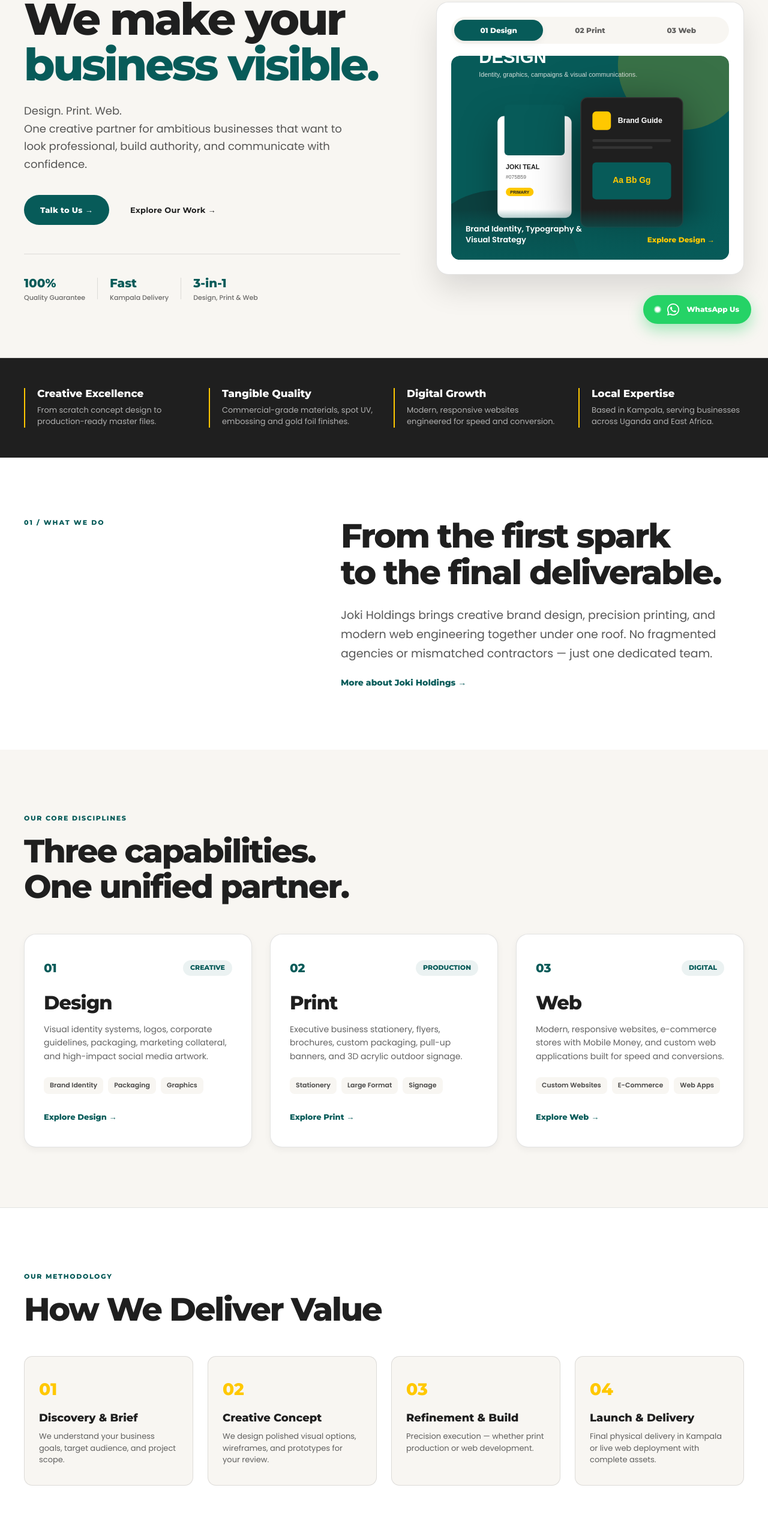
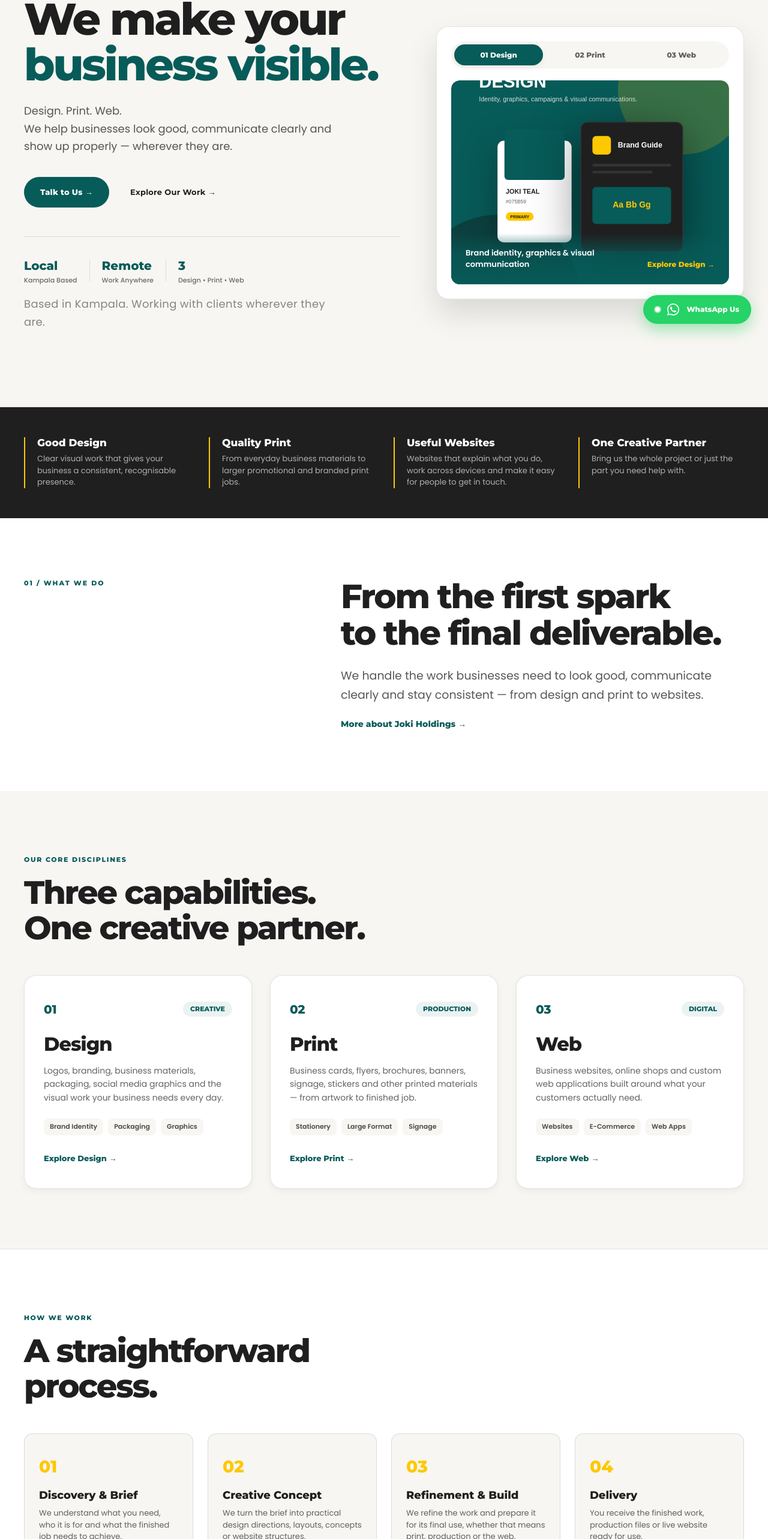
Before and after one commit to Jogeza/joki-holdings, a React (Create React App) app: page / in a window 1280 px wide. Shown: the part 232-2798 px from the top of the page at 60% size. Built offline with nearby package versions, Linux system fonts and the light colour scheme.

Commit message:
feat: develop Joki homepage direction

```diff
--- a/src/App.css
+++ b/src/App.css
@@ -37,7 +37,12 @@
   overflow-x: hidden;
 }
 
-h1, h2, h3, h4, h5, h6 {
+h1,
+h2,
+h3,
+h4,
+h5,
+h6 {
   font-family: 'Montserrat', sans-serif;
   font-weight: 800;
   color: var(--joki-charcoal);
@@ -1536,6 +1541,7 @@
 
 /* RESPONSIVE MEDIA QUERIES */
 @media (max-width: 1024px) {
+
   .joki-hero-grid,
   .joki-intro-grid,
   .joki-content-grid,
@@ -1640,3 +1646,58 @@
     text-align: center;
   }
 }
+
+/* =========================================================
+   JOKI HOMEPAGE MOTION
+   ========================================================= */
+
+.joki-type-cursor {
+  display: inline-block;
+  margin-left: 4px;
+  font-weight: 400;
+  animation: jokiCursorBlink 0.8s steps(1) infinite;
+}
+
+@keyframes jokiCursorBlink {
+
+  0%,
+  45% {
+    opacity: 1;
+  }
+
+  46%,
+  100% {
+    opacity: 0;
+  }
+}
+
+.joki-visual-img {
+  transition:
+    opacity 0.35s ease,
+    transform 0.5s ease;
+}
+
+.joki-visual-display:hover .joki-visual-img {
+  transform: scale(1.015);
+}
+
+.joki-hero-location {
+  margin-top: 1rem;
+  font-size: 0.78rem;
+  letter-spacing: 0.02em;
+  opacity: 0.7;
+}
+
+@media (prefers-reduced-motion: reduce) {
+  .joki-type-cursor {
+    display: none;
+  }
+
+  .joki-visual-img {
+    transition: none;
+  }
+
+  .joki-visual-display:hover .joki-visual-img {
+    transform: none;
+  }
+}
--- a/src/pages/Home.jsx
+++ b/src/pages/Home.jsx
@@ -1,39 +1,74 @@
-import React, { useState } from "react";
+import React, { useEffect, useState } from "react";
 import { Link } from "react-router-dom";
 
 export default function Home() {
   const [activeTab, setActiveTab] = useState("design");
+  const [typedText, setTypedText] = useState("");
+
+  const heroText = "We make your business visible.";
+  const firstPartLength = "We make your".length;
+
+  useEffect(() => {
+    const reduceMotion = window.matchMedia(
+      "(prefers-reduced-motion: reduce)"
+    ).matches;
+
+    if (reduceMotion) {
+      setTypedText(heroText);
+      return;
+    }
+
+    let index = 0;
+
+    const timer = setInterval(() => {
+      index += 1;
+      setTypedText(heroText.slice(0, index));
+
+      if (index >= heroText.length) {
+        clearInterval(timer);
+      }
+    }, 65);
+
+    return () => clearInterval(timer);
+  }, []);
 
   const previews = {
     design: {
       number: "01",
       title: "Design",
-      tagline: "Brand Identity, Typography & Visual Strategy",
-      desc: "Creating distinct logos, packaging, and corporate guidelines that position your company as an industry leader.",
+      tagline: "Brand identity, graphics & visual communication",
+      desc: "From logos and brand materials to packaging and campaign artwork, we create visuals that help your business look consistent and recognisable.",
       image: "/images/home-design.svg",
       link: "/design",
     },
+
     print: {
       number: "02",
       title: "Print",
-      tagline: "Tangible, High-Precision Commercial Printing",
-      desc: "From 450 GSM gold-foiled stationery and corporate brochures to heavy-duty outdoor signage and pull-up banners.",
+      tagline: "Business printing & physical brand materials",
+      desc: "Business cards, brochures, flyers, banners, signage and other printed materials — from artwork to finished job.",
       image: "/images/home-print.svg",
       link: "/print",
     },
+
     web: {
       number: "03",
       title: "Web",
-      tagline: "High-Performance Modern Web Platforms",
-      desc: "Speed-optimized corporate websites, e-commerce storefronts with Mobile Money integration, and custom digital apps.",
+      tagline: "Websites built for real businesses",
+      desc: "Business websites, online shops and custom web applications built around what your customers actually need.",
       image: "/images/home-web.svg",
       link: "/web",
     },
   };
 
+  const currentPreview = previews[activeTab];
+
   return (
     <>
-      {/* HERO SECTION */}
+      {/* =====================================================
+          HERO
+      ====================================================== */}
+
       <section className="joki-hero">
         <div className="joki-container joki-hero-grid">
           <div className="joki-hero-copy">
@@ -41,83 +76,114 @@
               Joki Holdings Ltd &bull; Kampala, Uganda
             </span>
 
-            <h1>
-              We make your
-              <span> business visible.</span>
+            <h1 aria-label={heroText}>
+              {typedText.slice(0, firstPartLength)}
+
+              {typedText.length > firstPartLength && (
+                <span>{typedText.slice(firstPartLength)}</span>
+              )}
+
+              {typedText.length < heroText.length && (
+                <span
+                  className="joki-type-cursor"
+                  aria-hidden="true"
+                >
+                  |
+                </span>
+              )}
             </h1>
 
             <p>
               Design. Print. Web.
               <br />
-              One creative partner for ambitious businesses that want to
-              look professional, build authority, and communicate with confidence.
+              We help businesses look good, communicate clearly and show up
+              properly — wherever they are.
             </p>
 
             <div className="joki-hero-actions">
-              <Link to="/contact" className="joki-button joki-button-primary">
+              <Link
+                to="/contact"
+                className="joki-button joki-button-primary"
+              >
                 Talk to Us &rarr;
               </Link>
 
-              <Link to="/design" className="joki-button joki-button-link">
+              <Link
+                to="/design"
+                className="joki-button joki-button-link"
+              >
                 Explore Our Work &rarr;
               </Link>
             </div>
 
-            {/* Quick Trust Badges */}
+            {/* =================================================
+                TRUST / POSITIONING STRIP
+            ================================================== */}
+
             <div className="joki-hero-trust">
               <div className="joki-trust-item">
-                <strong>100%</strong>
-                <span>Quality Guarantee</span>
+                <strong>Local</strong>
+                <span>Kampala Based</span>
               </div>
+
               <div className="joki-trust-divider"></div>
+
               <div className="joki-trust-item">
-                <strong>Fast</strong>
-                <span>Kampala Delivery</span>
+                <strong>Remote</strong>
+                <span>Work Anywhere</span>
               </div>
+
               <div className="joki-trust-divider"></div>
+
               <div className="joki-trust-item">
-                <strong>3-in-1</strong>
-                <span>Design, Print &amp; Web</span>
+                <strong>3</strong>
+                <span>Design &bull; Print &bull; Web</span>
               </div>
             </div>
+
+            <p className="joki-hero-location">
+              Based in Kampala. Working with clients wherever they are.
+            </p>
           </div>
 
-          {/* INTERACTIVE HERO VISUAL TABS */}
+          {/* =================================================
+              INTERACTIVE HERO VISUAL
+          ================================================== */}
+
           <div className="joki-hero-visual-wrapper">
             <div className="joki-visual-tabs-nav">
-              <button
-                type="button"
-                className={`joki-tab-btn ${activeTab === "design" ? "is-active" : ""}`}
-                onClick={() => setActiveTab("design")}
-              >
-                01 Design
-              </button>
-              <button
-                type="button"
-                className={`joki-tab-btn ${activeTab === "print" ? "is-active" : ""}`}
-                onClick={() => setActiveTab("print")}
-              >
-                02 Print
-              </button>
-              <button
-                type="button"
-                className={`joki-tab-btn ${activeTab === "web" ? "is-active" : ""}`}
-                onClick={() => setActiveTab("web")}
-              >
-                03 Web
-              </button>
+              {Object.entries(previews).map(([key, preview]) => (
+                <button
+                  key={key}
+                  type="button"
+                  className={`joki-tab-btn ${activeTab === key ? "is-active" : ""
+                    }`}
+                  onClick={() => setActiveTab(key)}
+                  aria-pressed={activeTab === key}
+                >
+                  {preview.number} {preview.title}
+                </button>
+              ))}
             </div>
 
             <div className="joki-visual-display">
               <img
-                src={previews[activeTab].image}
-                alt={previews[activeTab].title}
+                key={activeTab}
+                src={currentPreview.image}
+                alt={`Joki Holdings ${currentPreview.title} work`}
                 className="joki-visual-img"
               />
+
               <div className="joki-visual-overlay">
-                <span className="joki-visual-tag">{previews[activeTab].tagline}</span>
-                <Link to={previews[activeTab].link} className="joki-visual-link">
-                  Explore {previews[activeTab].title} &rarr;
+                <span className="joki-visual-tag">
+                  {currentPreview.tagline}
+                </span>
+
+                <Link
+                  to={currentPreview.link}
+                  className="joki-visual-link"
+                >
+                  Explore {currentPreview.title} &rarr;
                 </Link>
               </div>
             </div>
@@ -125,29 +191,49 @@
         </div>
       </section>
 
-      {/* METRICS / STATS STRIP */}
+      {/* =====================================================
+          POSITIONING STRIP
+      ====================================================== */}
+
       <section className="joki-stats-strip">
         <div className="joki-container joki-stats-grid">
           <div className="joki-stat-card">
-            <h3>Creative Excellence</h3>
-            <p>From scratch concept design to production-ready master files.</p>
+            <h3>Good Design</h3>
+            <p>
+              Clear visual work that gives your business a consistent,
+              recognisable presence.
+            </p>
           </div>
+
           <div className="joki-stat-card">
-            <h3>Tangible Quality</h3>
-            <p>Commercial-grade materials, spot UV, embossing and gold foil finishes.</p>
+            <h3>Quality Print</h3>
+            <p>
+              From everyday business materials to larger promotional and
+              branded print jobs.
+            </p>
           </div>
+
           <div className="joki-stat-card">
-            <h3>Digital Growth</h3>
-            <p>Modern, responsive websites engineered for speed and conversion.</p>
+            <h3>Useful Websites</h3>
+            <p>
+              Websites that explain what you do, work across devices and make
+              it easy for people to get in touch.
+            </p>
           </div>
+
           <div className="joki-stat-card">
-            <h3>Local Expertise</h3>
-            <p>Based in Kampala, serving businesses across Uganda and East Africa.</p>
+            <h3>One Creative Partner</h3>
+            <p>
+              Bring us the whole project or just the part you need help with.
+            </p>
           </div>
         </div>
       </section>
 
-      {/* WHAT WE DO / INTRO */}
+      {/* =====================================================
+          WHAT WE DO
+      ====================================================== */}
+
       <section className="joki-intro">
         <div className="joki-container joki-intro-grid">
           <span className="joki-section-number">
@@ -162,19 +248,24 @@
             </h2>
 
             <p className="joki-intro-lead">
-              Joki Holdings brings creative brand design, precision printing,
-              and modern web engineering together under one roof. No fragmented
-              agencies or mismatched contractors — just one dedicated team.
+              We handle the work businesses need to look good, communicate
+              clearly and stay consistent — from design and print to websites.
             </p>
 
-            <Link to="/about" className="joki-text-link">
+            <Link
+              to="/about"
+              className="joki-text-link"
+            >
               More about Joki Holdings &rarr;
             </Link>
           </div>
         </div>
       </section>
 
-      {/* THREE DISCIPLINES */}
+      {/* =====================================================
+          THREE DISCIPLINES
+      ====================================================== */}
+
       <section className="joki-services">
         <div className="joki-container">
           <div className="joki-section-heading">
@@ -185,122 +276,219 @@
             <h2>
               Three capabilities.
               <br />
-              One unified partner.
+              One creative partner.
             </h2>
           </div>
 
           <div className="joki-services-grid">
-            <Link to="/design" className="joki-service-card">
+            {/* DESIGN */}
+
+            <Link
+              to="/design"
+              className="joki-service-card"
+            >
               <div className="joki-card-header">
                 <span>01</span>
-                <span className="joki-card-badge">Creative</span>
+                <span className="joki-card-badge">
+                  Creative
+                </span>
               </div>
+
               <h3>Design</h3>
+
               <p>
-                Visual identity systems, logos, corporate guidelines, packaging,
-                marketing collateral, and high-impact social media artwork.
+                Logos, branding, business materials, packaging, social media
+                graphics and the visual work your business needs every day.
               </p>
+
               <div className="joki-card-tags">
                 <span>Brand Identity</span>
                 <span>Packaging</span>
                 <span>Graphics</span>
               </div>
-              <strong className="joki-card-cta">Explore Design &rarr;</strong>
+
+              <strong className="joki-card-cta">
+                Explore Design &rarr;
+              </strong>
             </Link>
 
-            <Link to="/print" className="joki-service-card">
+            {/* PRINT */}
+
+            <Link
+              to="/print"
+              className="joki-service-card"
+            >
               <div className="joki-card-header">
                 <span>02</span>
-                <span className="joki-card-badge">Production</span>
+                <span className="joki-card-badge">
+                  Production
+                </span>
               </div>
+
               <h3>Print</h3>
+
               <p>
-                Executive business stationery, flyers, brochures, custom packaging,
-                pull-up banners, and 3D acrylic outdoor signage.
+                Business cards, flyers, brochures, banners, signage, stickers
+                and other printed materials — from artwork to finished job.
               </p>
+
               <div className="joki-card-tags">
                 <span>Stationery</span>
                 <span>Large Format</span>
                 <span>Signage</span>
               </div>
-              <strong className="joki-card-cta">Explore Print &rarr;</strong>
+
+              <strong className="joki-card-cta">
+                Explore Print &rarr;
+              </strong>
             </Link>
 
-            <Link to="/web" className="joki-service-card">
+            {/* WEB */}
+
+            <Link
+              to="/web"
+              className="joki-service-card"
+            >
               <div className="joki-card-header">
                 <span>03</span>
-                <span className="joki-card-badge">Digital</span>
+                <span className="joki-card-badge">
+                  Digital
+                </span>
               </div>
+
               <h3>Web</h3>
+
               <p>
-                Modern, responsive websites, e-commerce stores with Mobile Money,
-                and custom web applications built for speed and conversions.
+                Business websites, online shops and custom web applications
+                built around what your customers actually need.
               </p>
+
               <div className="joki-card-tags">
-                <span>Custom Websites</span>
+                <span>Websites</span>
                 <span>E-Commerce</span>
                 <span>Web Apps</span>
               </div>
-              <strong className="joki-card-cta">Explore Web &rarr;</strong>
+
+              <strong className="joki-card-cta">
+                Explore Web &rarr;
+              </strong>
             </Link>
           </div>
         </div>
       </section>
 
-      {/* PROCESS SECTION */}
+      {/* =====================================================
+          HOW WE WORK
+      ====================================================== */}
+
       <section className="joki-process-section">
         <div className="joki-container">
           <div className="joki-section-heading">
-            <span className="joki-eyebrow">Our Methodology</span>
-            <h2>How We Deliver Value</h2>
+            <span className="joki-eyebrow">
+              How We Work
+            </span>
+
+            <h2>
+              A straightforward
+              <br />
+              process.
+            </h2>
           </div>
 
           <div className="joki-process-grid">
             <div className="joki-process-step">
-              <span className="joki-step-num">01</span>
-              <h4>Discovery &amp; Brief</h4>
-              <p>We understand your business goals, target audience, and project scope.</p>
+              <span className="joki-step-num">
+                01
+              </span>
+
+              <h4>
+                Discovery &amp; Brief
+              </h4>
+
+              <p>
+                We understand what you need, who it is for and what the
+                finished job needs to achieve.
+              </p>
             </div>
+
             <div className="joki-process-step">
-              <span className="joki-step-num">02</span>
-              <h4>Creative Concept</h4>
-              <p>We design polished visual options, wireframes, and prototypes for your review.</p>
+              <span className="joki-step-num">
+                02
+              </span>
+
+              <h4>
+                Creative Concept
+              </h4>
+
+              <p>
+                We turn the brief into practical design directions, layouts,
+                concepts or website structures.
+              </p>
             </div>
+
             <div className="joki-process-step">
-              <span className="joki-step-num">03</span>
-              <h4>Refinement &amp; Build</h4>
-              <p>Precision execution — whether print production or web development.</p>
+              <span className="joki-step-num">
+                03
+              </span>
+
+              <h4>
+                Refinement &amp; Build
+              </h4>
+
+              <p>
+                We refine the work and prepare it for its final use, whether
+                that means print, production or the web.
+              </p>
             </div>
+
             <div className="joki-process-step">
-              <span className="joki-step-num">04</span>
-              <h4>Launch &amp; Delivery</h4>
-              <p>Final physical delivery in Kampala or live web deployment with complete assets.</p>
+              <span className="joki-step-num">
+                04
+              </span>
+
+              <h4>
+                Delivery
+              </h4>
+
+              <p>
+                You receive the finished work, production files or live
+                website ready for use.
+              </p>
             </div>
           </div>
         </div>
       </section>
 
-      {/* GOLD CALL TO ACTION */}
+      {/* =====================================================
+          GOLD CALL TO ACTION
+      ====================================================== */}
+
       <section className="joki-gold-section">
         <div className="joki-container">
           <span className="joki-eyebrow">
-            Ready to get started?
+            Have a project in mind?
           </span>
 
           <h2>
             Let's make
             <br />
-            something memorable.
+            something useful.
           </h2>
 
           <p className="joki-gold-desc">
-            Whether you need a fresh brand identity, 5,000 corporate brochures, or a high-converting website, we're ready to help.
+            Tell us what you're working on. Whether you need a new identity,
+            printed materials or a website, we'll help you work out the best
+            way to take it forward.
           </p>
 
           <div className="joki-gold-actions">
-            <Link to="/contact" className="joki-button joki-button-dark">
+            <Link
+              to="/contact"
+              className="joki-button joki-button-dark"
+            >
               Talk to Us &rarr;
             </Link>
+
             <a
               href="https://wa.me/256778283522?text=Hello%20Joki%20Holdings,%20I'd%20like%20to%20discuss%20a%20project."
               target="_blank"
```
Also changed, not shown: public/index.html (+7 -7 lines).
